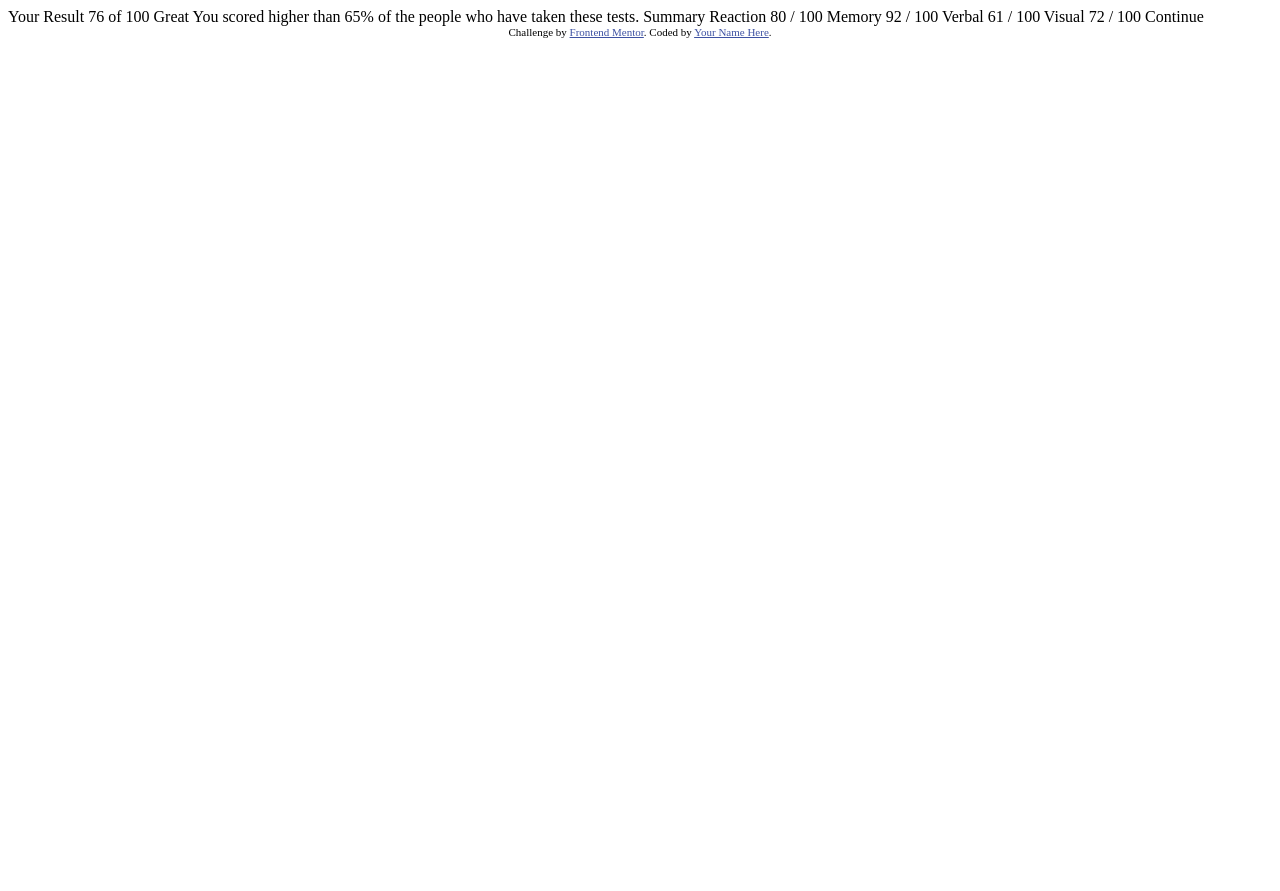
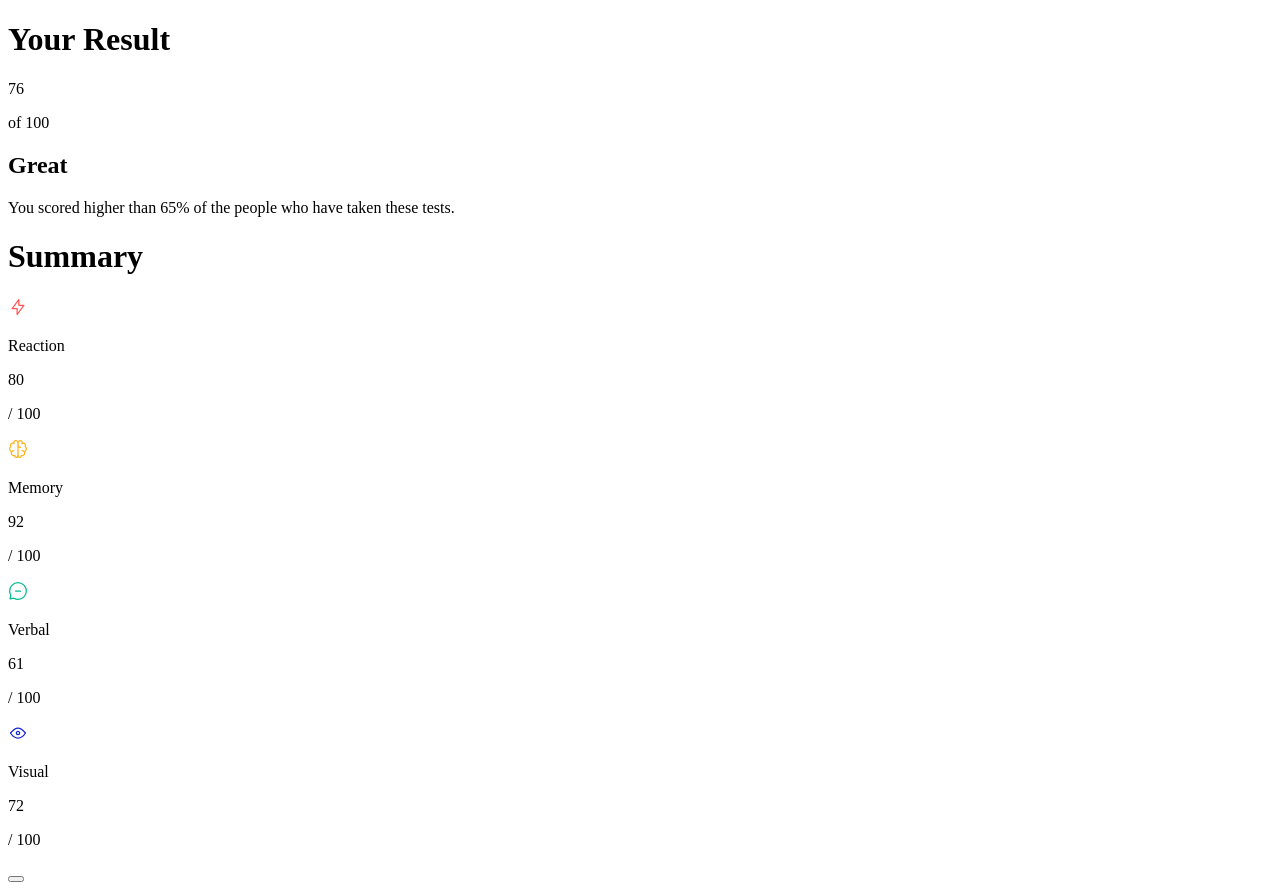
Before and after one commit to adimidania/results-summary-component, a plain HTML site: page index.html in a window 1280 px wide. Before the commit the page ends 800 px from the top, so only its background shows below. Drawn offline with Linux system fonts and the light colour scheme.

Commit message:
Structure HTML Content

```diff
--- a/index.html
+++ b/index.html
@@ -3,45 +3,66 @@
 <head>
   <meta charset="UTF-8">
   <meta name="viewport" content="width=device-width, initial-scale=1.0"> <!-- displays site properly based on user's device -->
-
   <link rel="icon" type="image/png" sizes="32x32" href="./assets/images/favicon-32x32.png">
-
   <title>Frontend Mentor | Results summary component</title>
-
-  <!-- Feel free to remove these styles or customise in your own stylesheet 👍 -->
-  <style>
-    .attribution { font-size: 11px; text-align: center; }
-    .attribution a { color: hsl(228, 45%, 44%); }
-  </style>
 </head>
 <body>
-
-  Your Result
-  76
-  of 100
-
-  Great
-  You scored higher than 65% of the people who have taken these tests.
-
-  Summary
-
-  Reaction
-  80 / 100
-
-  Memory
-  92 / 100
-
-  Verbal
-  61 / 100
-
-  Visual
-  72 / 100
-
-  Continue
-
-  <div class="attribution">
-    Challenge by <a href="https://www.frontendmentor.io?ref=challenge" target="_blank">Frontend Mentor</a>.
-    Coded by <a href="#">Your Name Here</a>.
+  <div class="component">
+    <div class="results">
+      <h1>Your Result</h1>
+      <div>
+        <p class="numerator">76</p>
+        <p class="denominator">of 100</p>
+      </div>
+      <h2>Great</h2>
+      <p>You scored higher than 65% of the people who have taken these tests.</p>
+    </div>
+    <div class="summary">
+      <h1>Summary</h1>
+      <div class="summary">
+        <div id="reaction">
+          <div class="aspect">
+            <svg xmlns="http://www.w3.org/2000/svg" width="20" height="20" fill="none" viewBox="0 0 20 20"><path stroke="#F55" stroke-linecap="round" stroke-linejoin="round" stroke-width="1.25" d="M10.833 8.333V2.5l-6.666 9.167h5V17.5l6.666-9.167h-5Z"/></svg>
+            <p>Reaction</p>
+          </div>
+          <div class="score">
+            <p class="numerator">80</p>
+            <p class="denominator">/ 100</p>
+          </div>
+        </div>
+        <div id="memory">
+          <div class="aspect">
+            <svg xmlns="http://www.w3.org/2000/svg" width="20" height="20" fill="none" viewBox="0 0 20 20"><path stroke="#FFB21E" stroke-linecap="round" stroke-linejoin="round" stroke-width="1.25" d="M5.833 11.667a2.5 2.5 0 1 0 .834 4.858"/><path stroke="#FFB21E" stroke-linecap="round" stroke-linejoin="round" stroke-width="1.25" d="M3.553 13.004a3.333 3.333 0 0 1-.728-5.53m.025-.067a2.083 2.083 0 0 1 2.983-2.824m.199.054A2.083 2.083 0 1 1 10 3.75v12.917a1.667 1.667 0 0 1-3.333 0M10 5.833a2.5 2.5 0 0 0 2.5 2.5m1.667 3.334a2.5 2.5 0 1 1-.834 4.858"/><path stroke="#FFB21E" stroke-linecap="round" stroke-linejoin="round" stroke-width="1.25" d="M16.447 13.004a3.334 3.334 0 0 0 .728-5.53m-.025-.067a2.083 2.083 0 0 0-2.983-2.824M10 3.75a2.085 2.085 0 0 1 2.538-2.033 2.084 2.084 0 0 1 1.43 2.92m-.635 12.03a1.667 1.667 0 0 1-3.333 0"/></svg>
+            <p>Memory</p>
+          </div>
+          <div class="score">
+            <p class="numerator">92</p>
+            <p class="denominator">/ 100</p>
+          </div>
+        </div>
+        <div id="verbal">
+          <div class="aspect">
+            <svg xmlns="http://www.w3.org/2000/svg" width="20" height="20" fill="none" viewBox="0 0 20 20"><path stroke="#00BB8F" stroke-linecap="round" stroke-linejoin="round" stroke-width="1.25" d="M7.5 10h5M10 18.333A8.333 8.333 0 1 0 1.667 10c0 1.518.406 2.942 1.115 4.167l-.699 3.75 3.75-.699A8.295 8.295 0 0 0 10 18.333Z"/></svg>
+            <p>Verbal</p>
+          </div>
+          <div class="score">
+            <p class="numerator">61</p>
+            <p class="denominator">/ 100</p>
+          </div>
+        </div>
+        <div id="visual">
+          <div class="aspect">
+            <svg xmlns="http://www.w3.org/2000/svg" width="20" height="20" fill="none" viewBox="0 0 20 20"><path stroke="#1125D6" stroke-linecap="round" stroke-linejoin="round" stroke-width="1.25" d="M10 11.667a1.667 1.667 0 1 0 0-3.334 1.667 1.667 0 0 0 0 3.334Z"/><path stroke="#1125D6" stroke-linecap="round" stroke-linejoin="round" stroke-width="1.25" d="M17.5 10c-1.574 2.492-4.402 5-7.5 5s-5.926-2.508-7.5-5C4.416 7.632 6.66 5 10 5s5.584 2.632 7.5 5Z"/></svg>
+            <p>Visual</p>
+          </div>
+          <div class="score">
+            <p class="numerator">72</p>
+            <p class="denominator">/ 100</p>
+          </div>
+        </div>
+      </div>
+    </div>
+    <button id="continue"></button>
   </div>
 </body>
 </html>
```
